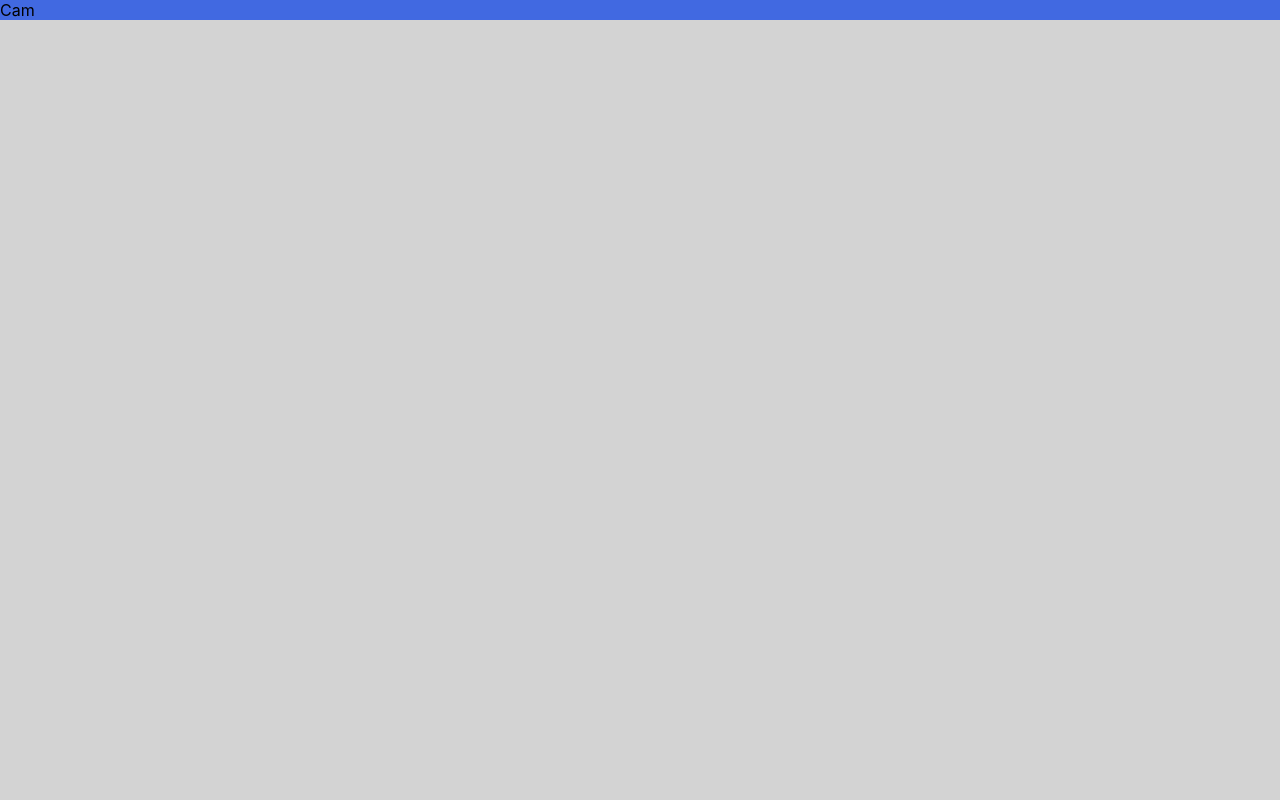
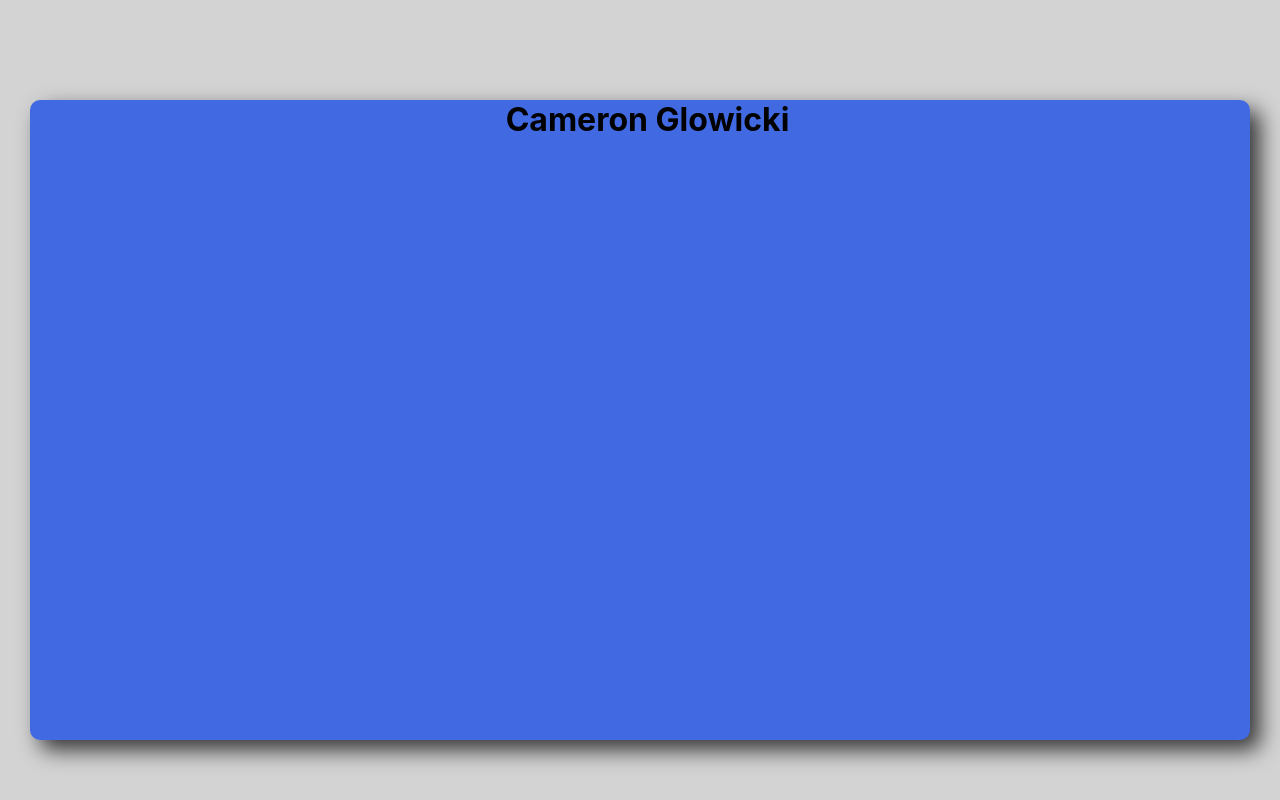
Before and after one commit to Cglowicki/crg-portfolio, a React (Create React App) app: page / in a window 1280 px wide. Built offline with nearby package versions, Linux system fonts and the light colour scheme.

Commit message:
build box for active display

```diff
--- a/src/components/IntroDisplay.jsx
+++ b/src/components/IntroDisplay.jsx
@@ -3,8 +3,8 @@ import './IntroDisplay.scss';
 
 export default function IntroDisplay() {
   return (
-    <div className='intro-slide'>
-      Cam
+    <div className="intro-slide">
+      <h1 className="name">Cameron Glowicki</h1>
     </div>
   );
 };
--- a/src/components/IntroDisplay.scss
+++ b/src/components/IntroDisplay.scss
@@ -1,4 +1,14 @@
 .intro-slide {
   background-color: royalblue;
-  width: 100%;
+  margin: 100px 30px 0px 30px;
+  height: 80vh;
+  border-radius: 10px;
+  box-shadow: 10px 10px 21px 0px rgba(0,0,0,0.75);
+-webkit-box-shadow: 10px 10px 21px 0px rgba(0,0,0,0.75);
+-moz-box-shadow: 10px 10px 21px 0px rgba(0,0,0,0.75);
 }
+
+.name {
+  text-align: center;
+  padding-left: 15px;
+}
```
